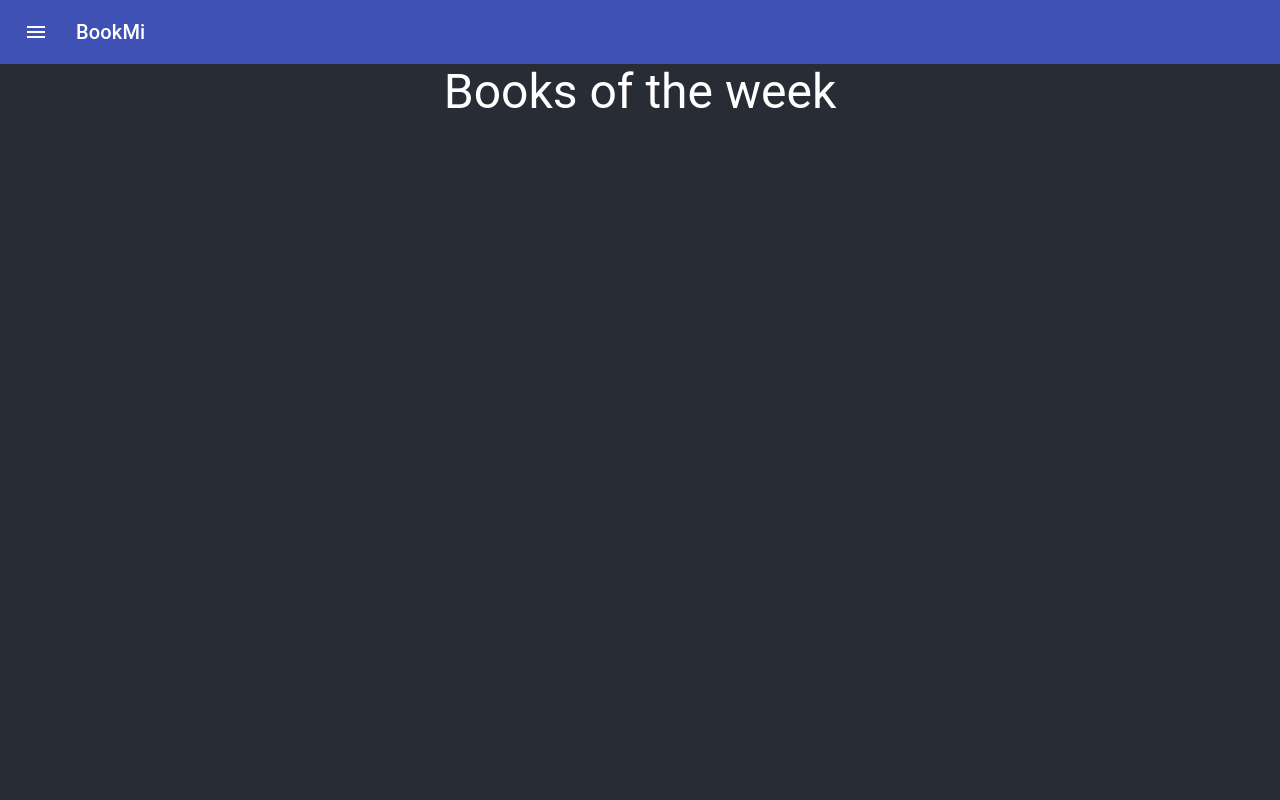
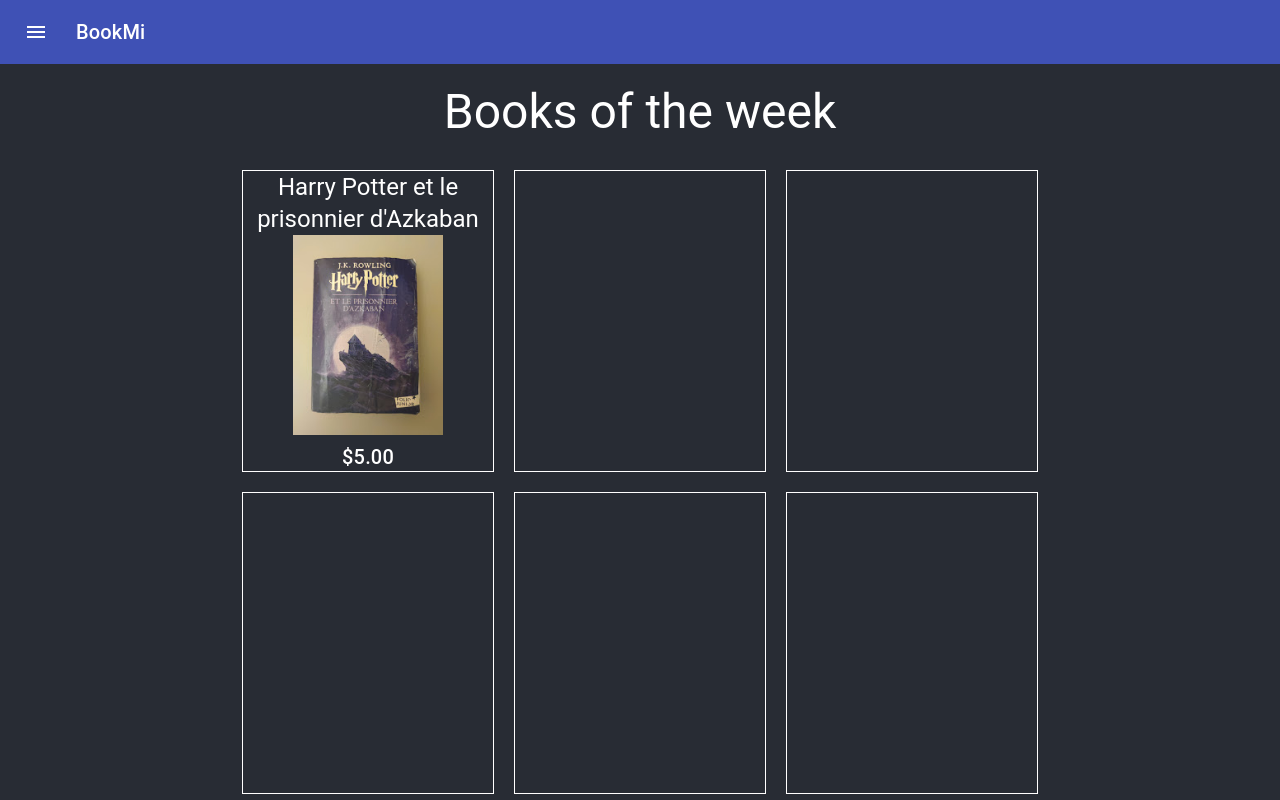
Before and after one commit to WillSmithTE/oops-books, a React (Create React App) app: page / in a window 1280 px wide. Shown: the top 800 px of the page. Built offline with nearby package versions, Linux system fonts and the light colour scheme.

Commit message:
add dashboard

```diff
--- a/package.json
+++ b/package.json
@@ -13,6 +13,7 @@
     "react-dom": "^17.0.1",
     "react-scripts": "4.0.0",
     "react-spinners": "^0.9.0",
+    "styled-components": "^5.2.1",
     "web-vitals": "^0.2.4"
   },
   "scripts": {
--- a/src/App.css
+++ b/src/App.css
@@ -19,7 +19,7 @@
   display: flex;
   flex-direction: column;
   align-items: center;
-  justify-content: center;
+  justify-content: flex-start;
   font-size: calc(10px + 2vmin);
   color: white;
 }
--- a/src/App.js
+++ b/src/App.js
@@ -3,16 +3,12 @@ import './App.css';
 import {Navbar} from './Navbar';
 import Typography from '@material-ui/core/Typography';
 import { makeStyles } from '@material-ui/core/styles';
+import {Dashboard} from './Dashboard';
 
 const useStyles = makeStyles((theme) => ({
-  root: {
-    flexGrow: 1,
-  },
-  menuButton: {
-    marginRight: theme.spacing(2),
-  },
   title: {
-    flexGrow: 1,
+    marginBottom: '20px',
+    marginTop: '20px'
   },
 }));
 
@@ -23,9 +19,10 @@ function App() {
     <Navbar/>
     <div className="App">
       <header className="App-header">
-      <Typography variant="h3" className={classes.title}>
-        Books of the week
+        <Typography variant="h3" className={classes.title}>
+          Books of the week
         </Typography>
+        <Dashboard/>
       </header>
     </div>
     </>
--- /dev/null
+++ b/src/Dashboard.js
@@ -0,0 +1,61 @@
+import styled from 'styled-components';
+import React from 'react';
+import PulseLoader from 'react-spinners/PulseLoader';
+import { Typography } from '@material-ui/core';
+import harrypotter from './harrypotter.jpg';
+
+const FlexBox = styled.div`
+    display: flex
+`;
+
+const BookContainer = styled.div`
+    height: 300px;
+    width: 250px;
+    border: 1px solid white;
+    margin: 10px;
+`;
+
+const formatPrice = (price) => `$${Number(price).toFixed(2)}`
+
+const BookImage = styled.img`
+    max-height: 200px;
+`;
+
+const Book = ({ book: {name, author, price, imgUrl} = {}}) => {
+    console.error({name, author, price})
+    return <BookContainer>
+        <Typography variant='h5'>{name}</Typography>
+        {imgUrl && <BookImage alt='book' src={imgUrl}/>}
+        <Typography variant='h6'>{price && formatPrice(price)}</Typography>
+    </BookContainer>;
+};
+
+const Row = ({books = []}) => <FlexBox>
+    <Book book={books[0]}/>
+    <Book book={books[1]}/>
+    <Book book={books[2]}/>
+</FlexBox>;
+
+export const Dashboard = () => {
+    const [books, setBooks] = React.useState(undefined);
+
+    const getBooks = () => {
+        return Promise.resolve([
+            {
+                name: `Harry Potter et le prisonnier d'Azkaban`,
+                author: 'J.K. Rowling',
+                price: 5,
+                imgUrl: harrypotter
+            }
+        ]);
+    };
+
+    React.useEffect(() => {
+        getBooks().then(setBooks)
+    }, [])
+    return books ? <>
+        <Row books={books.slice(0, 3)}/>
+        <Row books={books.slice(3, 7)}/>
+        <Row books={books.slice(7, 10)}/>
+    </> : <PulseLoader color='white' size={100} loading={true}/>;
+}
```
Also changed, not shown: src/harrypotter.jpg (added), 20 other files (tests, documents, lock files or other folders).
